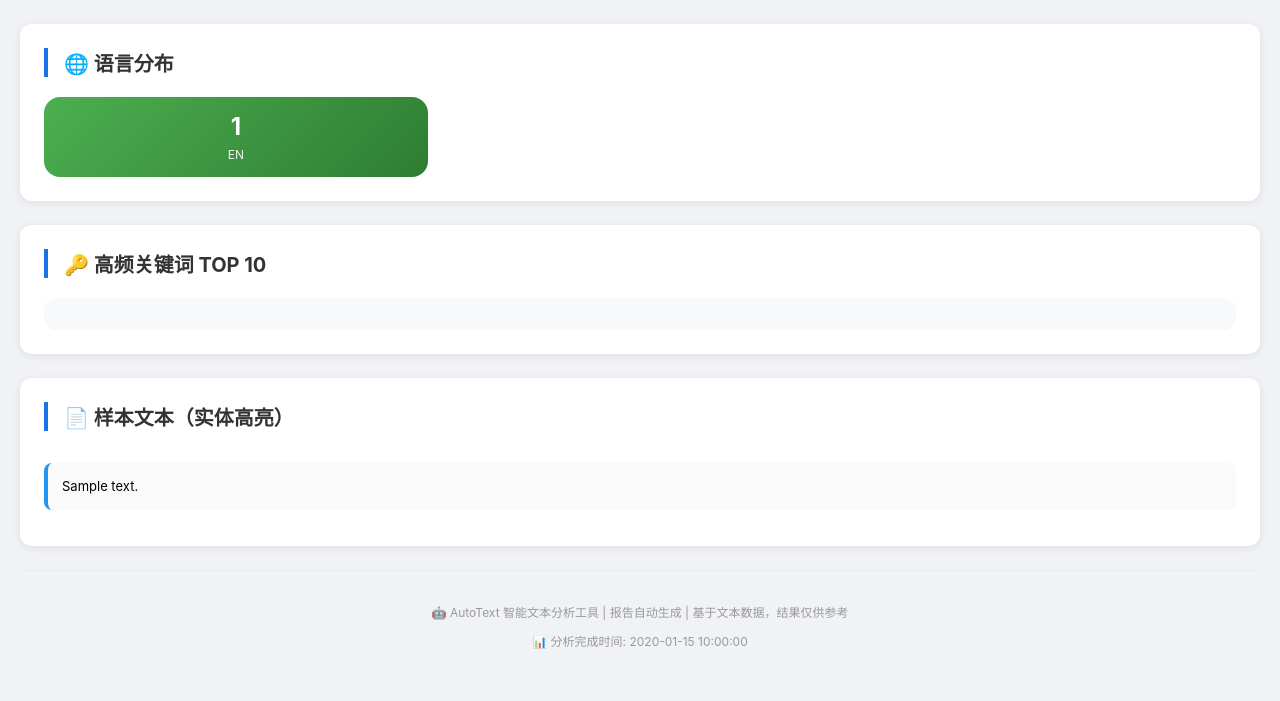
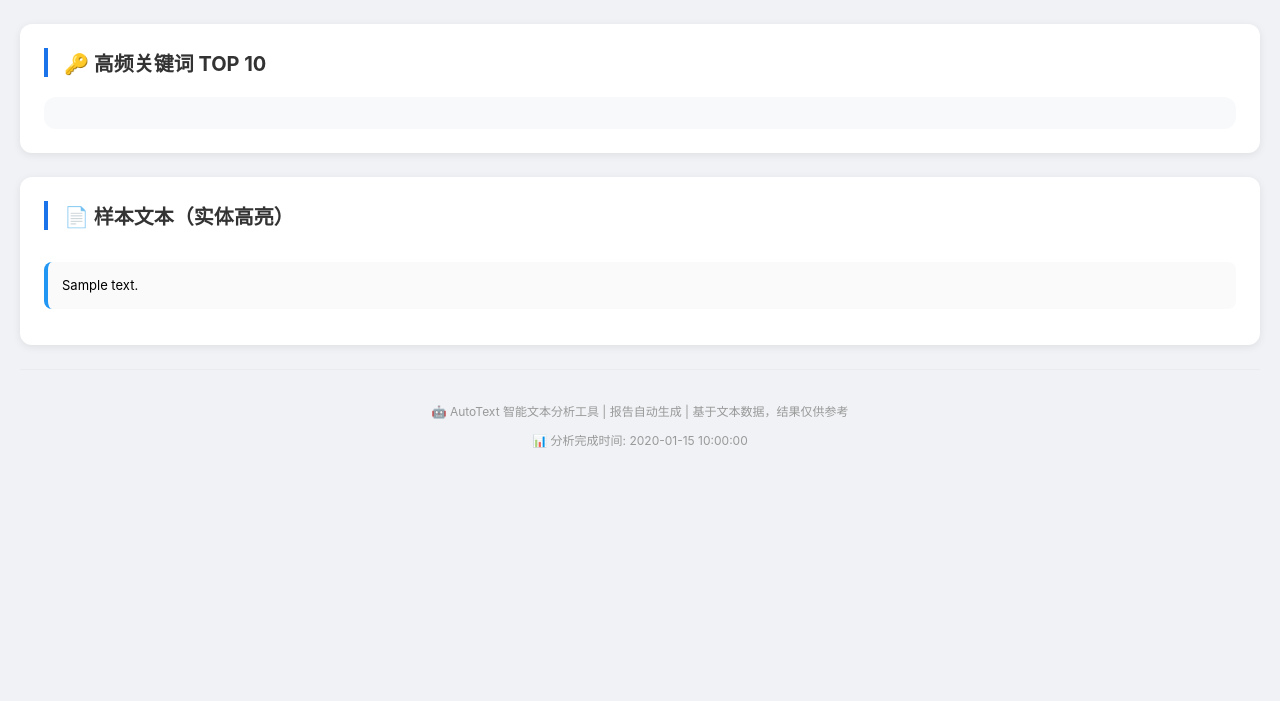
Before and after one commit to zyhowe/AutoStat, a Python web app: template templates/report_text.html in a window 1280 px wide. Shown: the part 168-869 px from the top of the page. After the commit the page ends 616 px from the top, so only its background shows below. Run offline with Jinja, Linux system fonts and the light colour scheme; the template is opened without the code that fills it: most values are stand-ins (such as "Sample title", 1, 10 or a date in 2020); some libraries are stand-ins or nearby versions.

Commit message:
20260427 增加文本分析

```diff
--- a/examples/example_text.py
+++ b/examples/example_text.py
@@ -177,7 +177,7 @@ def example_from_json_file():
     dummy.quality_details = data.get('quality_details', {})
     dummy.language_distribution = data.get('language_distribution', {})
 
-    # ========== 大模型相关属性（公有） ==========
+    # ========== 大模型相关属性（与 reporter.py 中的 _build_json_data 对应） ==========
     dummy.llm_extraction = data.get('llm_extraction', {})
     dummy.entity_stats_by_type = data.get('entity_stats_by_type', {})
     dummy.relation_network = data.get('relation_network', {})
@@ -567,9 +567,9 @@ if __name__ == "__main__":
     os.makedirs("output", exist_ok=True)
 
     # 可选：直接运行特定示例（取消注释即可）
-    example_single_text()
+    #example_single_text()
 
-    #example_from_json_file() #直接读JSON生成HTML
+    example_from_json_file() #直接读JSON生成HTML
     #example_multiple_texts()
     #example_long_texts()
     #example_text_with_dates()
--- a/templates/report_text.html
+++ b/templates/report_text.html
@@ -338,137 +338,29 @@
         {% endif %}
     </div>
 
-    {% if total_count > 1 %}
-    <div class="stats-row">
-        <div class="stat-card"><div class="value">{{ total_count }}</div><div class="label">总文本数</div></div>
-        <div class="stat-card"><div class="value">{{ avg_length }}</div><div class="label">平均长度(字)</div></div>
-        <div class="stat-card"><div class="value">{{ empty_rate }}</div><div class="label">空文本率</div></div>
-        {% set dup_count = quality_details.duplicates.count if quality_details.duplicates else 0 %}
-        {% if dup_count > 0 %}
-        <div class="stat-card stat-card-warning"><div class="value">{{ dup_count }}</div><div class="label">⚠️ 重复文本对</div></div>
-        {% else %}
-        <div class="stat-card"><div class="value">{{ dup_count }}</div><div class="label">重复文本对</div></div>
-        {% endif %}
-    </div>
-    {% endif %}
-
-    {% if total_count > 1 %}
-    <div class="card">
-        <h2>🧹 数据清洗建议</h2>
-        {% set duplicates = quality_details.duplicates or {} %}
-        {% set similarity = quality_details.similarity or {} %}
-        {% set length_info = quality_details.length or {} %}
-        {% if duplicates.count > 0 or similarity.count > 0 or length_info.short_count > 0 or length_info.long_count > 0 %}
-            {% if duplicates.count > 0 %}
-            <div class="warning-box">
-                <strong>📋 重复文本 ({{ duplicates.count }} 对)</strong>
-                <details><summary>查看详情</summary>
-                {% for item in duplicates.duplicate_summary[:5] %}
-                <div class="issue-card"><div class="issue-text">{{ item.text[:200] }}...</div></div>
-                {% endfor %}</details>
-            </div>
-            {% endif %}
-            {% if similarity.count > 0 %}
-            <div class="warning-box">
-                <strong>📋 高相似文本 ({{ similarity.count }} 对)</strong>
-                <details><summary>查看详情</summary>
-                {% for item in similarity.similarity_summary[:5] %}
-                <div class="issue-card"><div class="issue-text">{{ item.text1[:150] }}...</div></div>
-                {% endfor %}</details>
-            </div>
-            {% endif %}
-            {% if length_info.short_count > 0 %}
-            <div class="warning-box">
-                <strong>📋 过短文本 ({{ length_info.short_count }} 条)</strong>
-                <details><summary>查看详情</summary>
-                {% for item in length_info.short_summary[:5] %}
-                <div class="issue-card"><div class="issue-text">{{ item.text_preview[:150] }}...</div></div>
-                {% endfor %}</details>
-            </div>
-            {% endif %}
-            {% if length_info.long_count > 0 %}
-            <div class="warning-box">
-                <strong>📋 过长文本 ({{ length_info.long_count }} 条)</strong>
-                <details><summary>查看详情</summary>
-                {% for item in length_info.long_summary[:5] %}
-                <div class="issue-card"><div class="issue-text">{{ item.text_preview[:200] }}...</div></div>
-                {% endfor %}</details>
-            </div>
-            {% endif %}
-        {% else %}
-        <div class="success-box">✅ 数据质量良好，无明显问题</div>
-        {% endif %}
-
-        {% if start_templates or end_templates %}
-        <details style="margin-top: 16px;">
-            <summary>🔧 已自动切除的模板词 ({{ (start_templates|length) + (end_templates|length) }}个)</summary>
-            <div style="margin-top: 12px;">
-                <div><strong>开头模板词:</strong> {{ start_templates[:15]|join(', ') }}</div>
-                <div style="margin-top: 8px;"><strong>结尾模板词:</strong> {{ end_templates[:15]|join(', ') }}</div>
-            </div>
-        </details>
-        {% endif %}
-
-        {% if cleaning_suggestions %}
-        <div class="info-box"><strong>💡 处理建议：</strong><ul style="margin: 8px 0 0 20px;">{% for s in cleaning_suggestions %}<li style="font-size: 12px;">{{ s }}</li>{% endfor %}</ul></div>
-        {% endif %}
-    </div>
-
-    <div class="card">
-        <h2>😊 情感分布</h2>
-        {% if sentiment_is_polarized %}
-        <div class="grid-3">
-            <div class="stat-card" style="background: #2ed573;"><div class="value">{{ positive_rate }}</div><div class="label">积极</div></div>
-            <div class="stat-card" style="background: #ff4757;"><div class="value">{{ negative_rate }}</div><div class="label">消极</div></div>
-            <div class="stat-card" style="background: #747d8c;"><div class="value">{{ neutral_rate }}</div><div class="label">中性</div></div>
-        </div>
-        {% else %}
-        <div class="info-box">整体情感中性，无明显倾向。积极 {{ positive_rate }}，消极 {{ negative_rate }}，中性 {{ neutral_rate }}。</div>
-        {% endif %}
-    </div>
-    {% endif %}
-
-    {% if language_distribution %}
-    <div class="card">
-        <h2>🌐 语言分布</h2>
-        <div class="grid-3">
-            {% for lang, count in language_distribution.items() %}
-            <div class="stat-card stat-card-success">
-                <div class="value">{{ count }}</div>
-                <div class="label">
-                    {% if lang == 'zh' %}中文{% elif lang == 'en' %}英文{% else %}{{ lang|upper }}{% endif %}
-                </div>
-            </div>
-            {% endfor %}
-        </div>
-    </div>
-    {% endif %}
-
     <div class="card">
         <h2>🔑 高频关键词 TOP 10</h2>
         <div class="keyword-cloud">
-            {% set shown = 0 %}
+            {% set display_keywords = [] %}
             {% for word, count in keywords %}
-                {% if count > 1 and shown < 10 %}
-                <span class="keyword-item">{{ word }} ({{ count }})</span>
-                {% set shown = shown + 1 %}
+                {% if count > 1 and display_keywords|length < 10 %}
+                    {% set _ = display_keywords.append((word, count)) %}
+                    <span class="keyword-item">{{ word }} ({{ count }})</span>
                 {% endif %}
             {% endfor %}
         </div>
-        {% set more_count = 0 %}
+        {% set more_keywords = [] %}
         {% for word, count in keywords %}
             {% if count > 1 and loop.index0 >= 10 %}
-                {% set more_count = more_count + 1 %}
+                {% set _ = more_keywords.append((word, count)) %}
             {% endif %}
         {% endfor %}
-        {% if more_count > 0 %}
+        {% if more_keywords|length > 0 %}
         <details>
-            <summary>📚 查看更多关键词 ({{ more_count }})</summary>
+            <summary>📚 查看更多关键词 ({{ more_keywords|length }})</summary>
             <div class="keyword-cloud" style="margin-top: 12px;">
-                {% for word, count in keywords %}
-                    {% if count > 1 and loop.index0 >= 10 %}
-                    <span class="keyword-item">{{ word }} ({{ count }})</span>
-                    {% endif %}
+                {% for word, count in more_keywords %}
+                <span class="keyword-item">{{ word }} ({{ count }})</span>
                 {% endfor %}
             </div>
         </details>
```
Also changed, not shown: autotext/reporter.py (+35 -42 lines).
